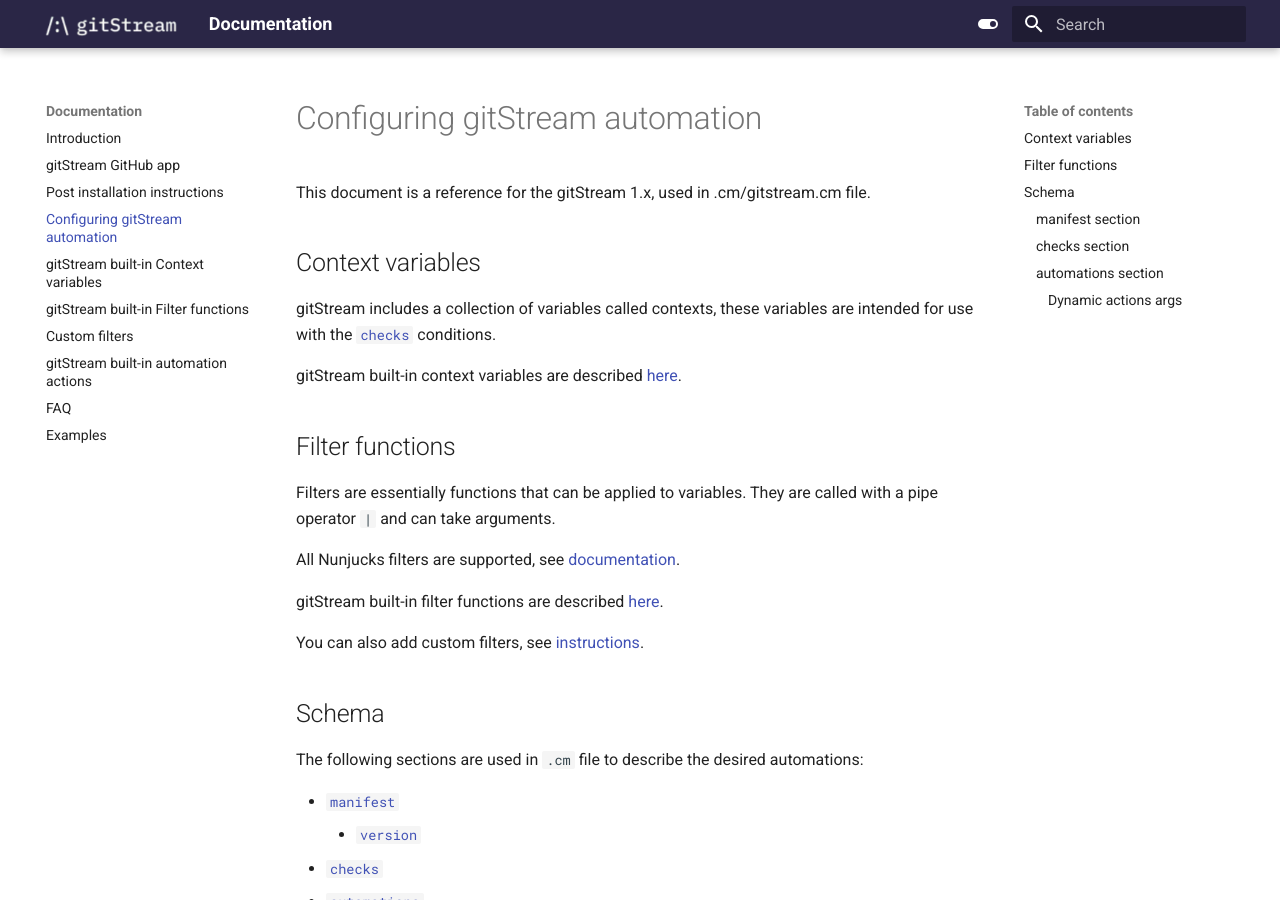
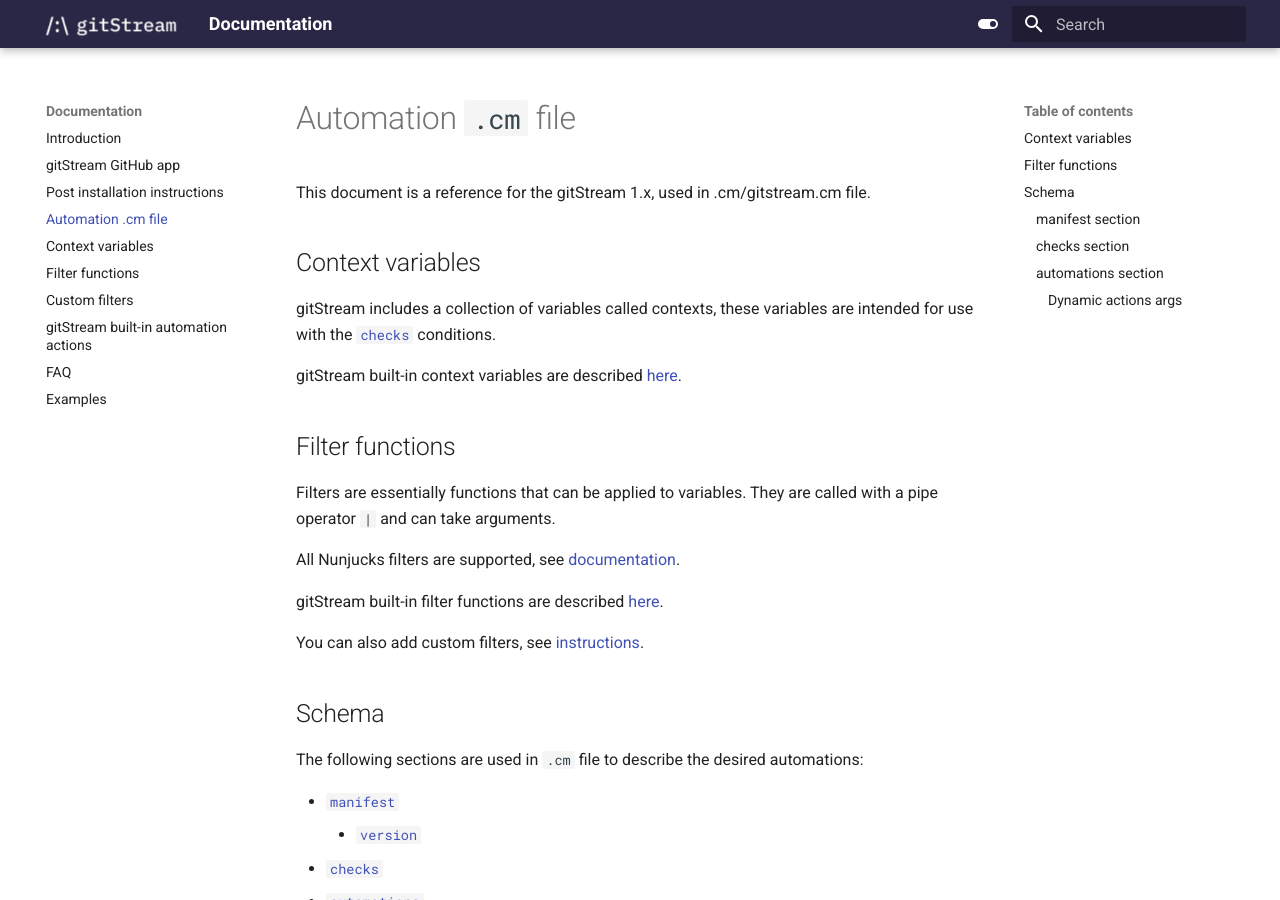
Before and after one commit to lkilpatrick/gitstream-mkdocs, an MkDocs documentation site: the page built from docs/20_cm-schema.md, in a window 1280 px wide and 900 px high. Built offline with MkDocs 1.6.1 and Material for MkDocs 9.7.7, drawn with Linux system fonts in a browser that asks for light colours.

Commit message:
shorter headlines

```diff
--- a/docs/20_cm-schema.md
+++ b/docs/20_cm-schema.md
@@ -1,4 +1,4 @@
-# Configuring gitStream automation
+# Automation `.cm` file
 
 This document is a reference for the gitStream 1.x, used in .cm/gitstream.cm file.
 
--- a/docs/21_gitstream-context.md
+++ b/docs/21_gitstream-context.md
@@ -1,4 +1,4 @@
-# gitStream built-in Context variables
+# Context variables
 
 gitStream includes a collection of variables called contexts.
 
--- a/docs/23_gitstream-filters.md
+++ b/docs/23_gitstream-filters.md
@@ -1,4 +1,4 @@
-# gitStream built-in Filter functions
+# Filter functions
 
 Filters can change the look and format of the source data, or even generate new data derived
 from the input values. What's important is that the original data is replaced by the result
```
